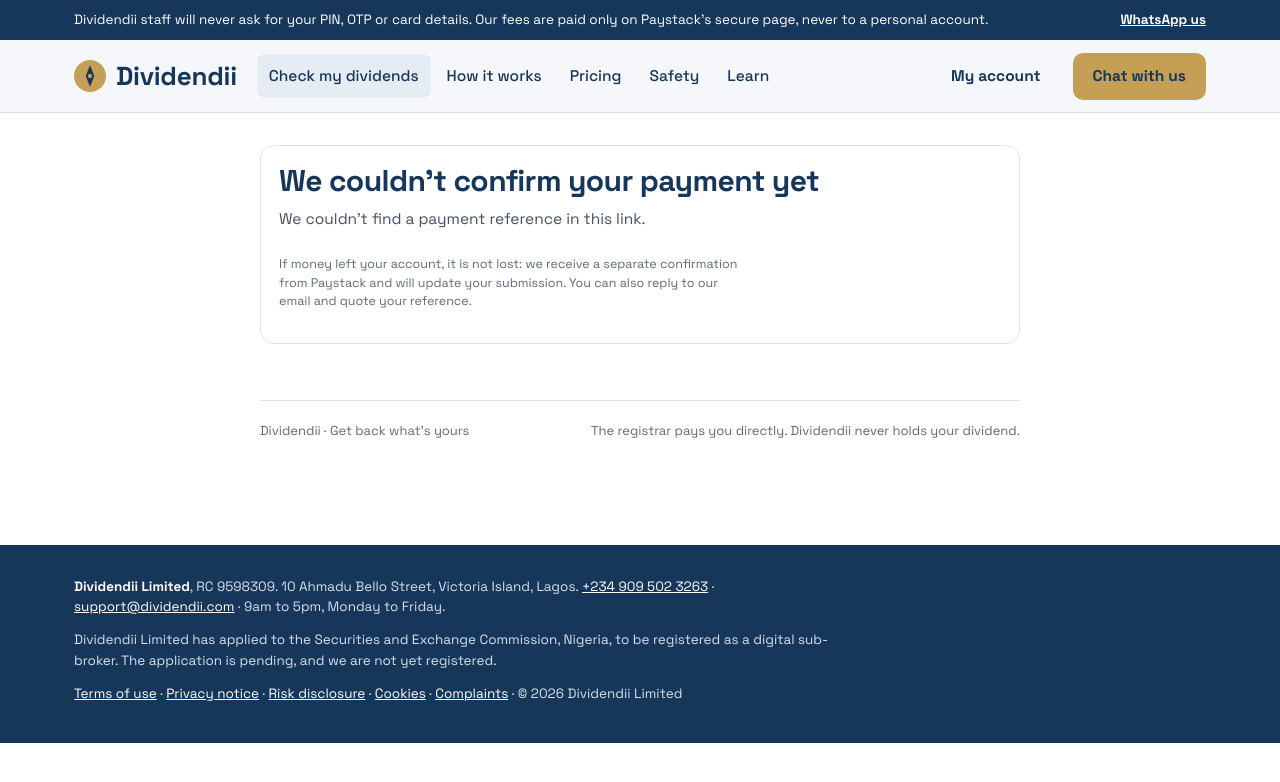
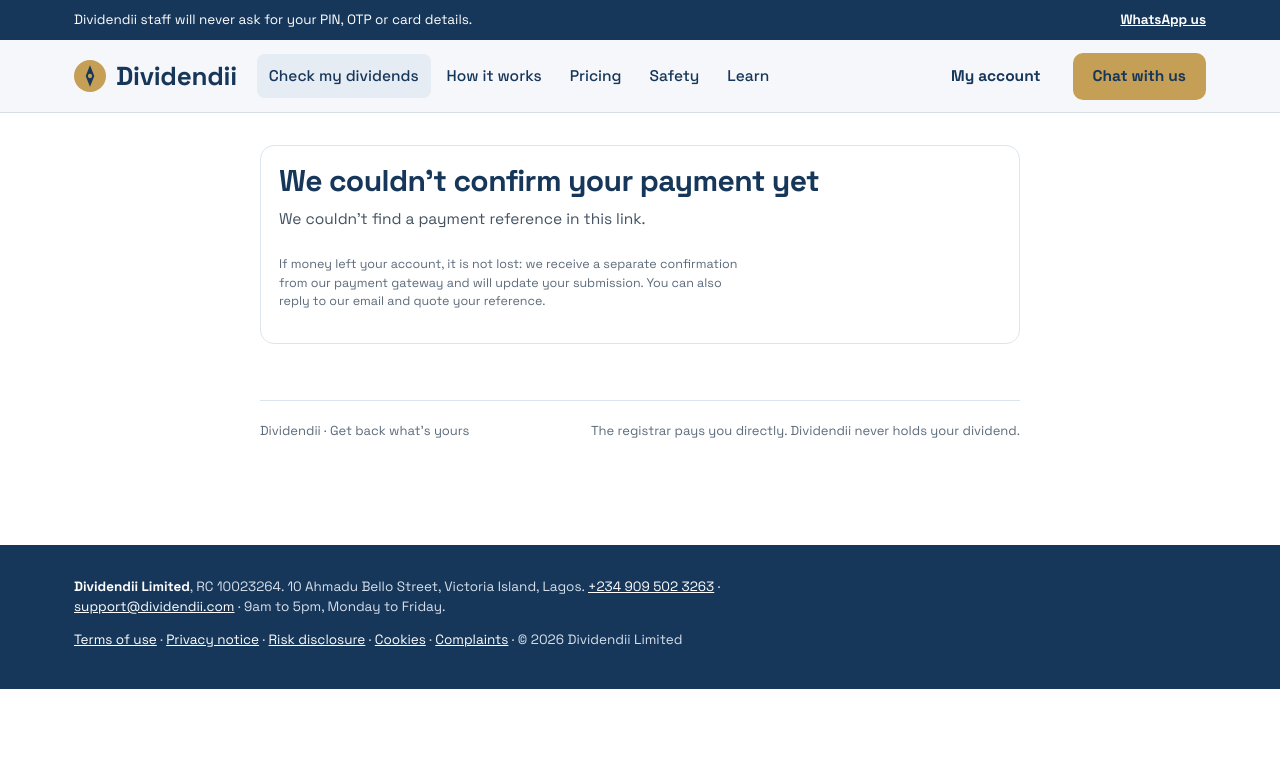
Before and after one commit to Erosennin2000/dividendii-checkv1, a Next.js app: page /check/pilot/paid in a window 1280 px wide. Shown: the top 782 px of the page. Built offline with nearby package versions, Linux system fonts and the light colour scheme.

Commit message:
Word Changes

```diff
--- a/app/account/page.tsx
+++ b/app/account/page.tsx
@@ -255,7 +255,6 @@ function Investing({ waitlist, onChange }: { waitlist: string | null; onChange:
         <span className="tag gold">Coming soon</span>
         <h2>Investing with Dividendii</h2>
         <p>Buy and sell shares on the Nigerian Exchange, hold mutual funds and government bonds, and see your dividends in one place, with your shares held in your own name at CSCS.</p>
-        <p className="tiny">Dividendii Limited has applied to the Securities and Exchange Commission, Nigeria, to be registered as a digital sub-broker. The application is pending, and we are not yet registered. Investing opens only once we are.</p>
         <div className="btn-row" style={{ marginTop: 8 }}>
           <a className="btn gold lg" href="/app">Look around the demo</a>
           {waitlist
--- a/app/page.tsx
+++ b/app/page.tsx
@@ -25,7 +25,6 @@ export default function Landing() {
           <div className="hero-stat">
             <div className="sum">{"₦"}270bn</div>
             <div className="lbl">in dividends sits unclaimed in Nigeria, much of it owed to people who bought shares years ago</div>
-            <div className="src"><a href={SITE.source} target="_blank" rel="noopener noreferrer" style={{ color: "inherit" }}>Source: Nairametrics, 16 July 2026, on the SEC campaign</a></div>
           </div>
         </div>
       </section>
@@ -45,7 +44,7 @@ export default function Landing() {
       </section>
 
       <section className="trust">
-        <div><div className="k">{naira(START_FEE)}</div><div className="v">Start fee per company, plus {VAT_RATE * 100}% VAT ({naira(startFeeWithVat())}), paid securely with Paystack when you send your forms</div></div>
+        <div><div className="k">{naira(START_FEE)}</div><div className="v">Start fee per company, plus {VAT_RATE * 100}% VAT ({naira(startFeeWithVat())}), paid securely through our payment gateway when you send your forms</div></div>
         <div><div className="k">Direct</div><div className="v">The registrar pays your own bank account. Dividendii never holds your dividend</div></div>
         <div><div className="k">{SUCCESS_PERCENT}%</div><div className="v">Of what is actually paid to you, paid by you only after a dividend reaches your account</div></div>
       </section>
--- a/app/pilot/page.tsx
+++ b/app/pilot/page.tsx
@@ -367,11 +367,10 @@ export default function PilotPage() {
             </div>
             <p className="tiny">
               {cfg.payOnline
-                ? <>You pay on Paystack&apos;s secure page by card, bank transfer or USSD. We send your forms as soon as the payment is confirmed. </>
+                ? <>You pay on the payment gateway&apos;s secure page by card, bank transfer or USSD. We send your forms as soon as the payment is confirmed. </>
                 : <>We will email you how to pay the start fee. </>}
               The start fee covers our work and is not a promise that money will be found. The {rate}% is never taken before you are paid: we write to you and you pay it then.
             </p>
-            {cfg.payOnline && cfg.payMode === "test" && <p className="tiny"><b>Test payments:</b> no real money moves. Use Paystack&apos;s test card 4084 0840 8408 4081, any future date, CVV 408.</p>}
             <div style={{ marginTop: 12 }}>
               <Check checked={payAck} onToggle={() => setPayAck((v) => !v)}>
                 <b>I understand the fees above.</b> I agree to pay {nairaExact(total)} now and {rate}% of any dividend I receive.
--- a/app/pilot/paid/page.tsx
+++ b/app/pilot/paid/page.tsx
@@ -32,7 +32,7 @@ export default function PaidPage() {
     <div className="pwrap"><section className="card">
       <h1>We couldn&apos;t confirm your payment yet</h1>
       <p className="lede">{error}</p>
-      <p className="tiny">If money left your account, it is not lost: we receive a separate confirmation from Paystack and will update your submission. You can also reply to our email and quote your reference.</p>
+      <p className="tiny">If money left your account, it is not lost: we receive a separate confirmation from our payment gateway and will update your submission. You can also reply to our email and quote your reference.</p>
     </section></div>
   );
   if (!out) return (
@@ -57,7 +57,7 @@ export default function PaidPage() {
   if (out.kind === "success") return (
     <div className="pwrap"><section className="card">
       <h1>Thank you, {out.firstName}. We&apos;ve received your success fee.</h1>
-      <p className="lede">{out.amount != null && <>We received <b>{nairaExact(out.amount)}</b>. </>}Your reference is <b>{out.ref}</b>. Paystack will email your receipt. Thank you for dealing with us honestly.</p>
+      <p className="lede">{out.amount != null && <>We received <b>{nairaExact(out.amount)}</b>. </>}Your reference is <b>{out.ref}</b>. The payment gateway will email your receipt. Thank you for dealing with us honestly.</p>
     </section></div>
   );
 
--- a/components/SiteChrome.tsx
+++ b/components/SiteChrome.tsx
@@ -8,7 +8,7 @@ export function SiteHeader({ active = "check" }: { active?: "check" | "account"
   return (
     <>
       <div className="sx-notice"><div className="sx-wrap">
-        <span>Dividendii staff will never ask for your PIN, OTP or card details. Our fees are paid only on Paystack&apos;s secure page, never to a personal account.</span>
+        <span>Dividendii staff will never ask for your PIN, OTP or card details.</span>
         <a href={wa} target="_blank" rel="noopener noreferrer">WhatsApp us</a>
       </div></div>
       <header className="sx-head"><div className="sx-wrap">
@@ -31,7 +31,6 @@ export function SiteFooter() {
   return (
     <footer className="sx-foot"><div className="sx-wrap">
       <p><strong>{SITE.legal}</strong>, {SITE.rc}. {SITE.address}. <a href={"tel:" + SITE.phoneTel}>{SITE.phone}</a> · <a href={"mailto:" + SITE.email}>{SITE.email}</a> · {SITE.hours}.</p>
-      <p>{SITE.legal} has applied to the Securities and Exchange Commission, Nigeria, to be registered as a digital sub-broker. The application is pending, and we are not yet registered.</p>
       <p><a href="/legal#terms">Terms of use</a> · <a href="/legal#privacy">Privacy notice</a> · <a href="/legal#risk">Risk disclosure</a> · <a href="/legal#cookies">Cookies</a> · <a href="/safety#complaints">Complaints</a> · © 2026 {SITE.legal}</p>
     </div></footer>
   );
--- a/lib/pilot/mail.ts
+++ b/lib/pilot/mail.ts
@@ -158,7 +158,7 @@ export function payLinkEmail(s: PilotSubmission, link: string, settings: PilotSe
     `Hello ${s.profile.firstName},`, ``,
     `Your dividend forms are ready, reference ${s.ref}. We send them to the registrars as soon as your start fee is paid.`, ``,
     `Amount: ${amount} (${naira(settings.payAheadPerCompany)} plus 7.5% VAT for each of ${n} ${n === 1 ? "company" : "companies"}).`, ``,
-    `Pay securely with Paystack here:`, link, ``,
+    `Pay securely here:`, link, ``,
     `${BRAND} staff will never ask for your PIN, OTP or card details by phone, WhatsApp or email.`, ``,
     `Questions? Reply to this email and quote ${s.ref}.`, ``, BRAND,
   ].join("\n");
@@ -166,7 +166,7 @@ export function payLinkEmail(s: PilotSubmission, link: string, settings: PilotSe
     `<p>Hello ${esc(s.profile.firstName)},</p>` +
     `<p>Your dividend forms are ready, reference <b>${esc(s.ref)}</b>. We send them to the registrars as soon as your start fee is paid.</p>` +
     `<p><b>Amount: ${esc(amount)}</b> (${esc(naira(settings.payAheadPerCompany))} plus 7.5% VAT for each of ${n} ${n === 1 ? "company" : "companies"}).</p>` +
-    `<p><a href="${esc(link)}" style="background:#C59F56;color:#17375A;font-weight:bold;padding:10px 18px;border-radius:8px;text-decoration:none;display:inline-block">Pay ${esc(amount)} with Paystack</a></p>` +
+    `<p><a href="${esc(link)}" style="background:#C59F56;color:#17375A;font-weight:bold;padding:10px 18px;border-radius:8px;text-decoration:none;display:inline-block">Pay ${esc(amount)}</a></p>` +
     `<p style="color:#5b6472">${esc(BRAND)} staff will never ask for your PIN, OTP or card details by phone, WhatsApp or email.</p>` +
     `<p>Questions? Reply to this email and quote ${esc(s.ref)}.</p><p>${esc(BRAND)}</p>`,
   );
@@ -185,7 +185,7 @@ export function successFeeEmail(s: PilotSubmission, link: string | null, note =
     ? `Prefer a bank transfer? Pay ${rate}% of what you received to ${acct.accountName || BRAND}, ${acct.bank}, account ${acct.accountNumber}. Use ${s.ref} as the reference, and reply to tell us the amount you received.`
     : "";
   const how = link
-    ? `Tell us how much you received and pay the ${rate}% securely with Paystack here:`
+    ? `Tell us how much you received and pay the ${rate}% securely here:`
     : `Please reply to this email with the amount you received, and we will send you how to pay the ${rate}%.`;
   const text = [
     `Hello ${s.profile.firstName},`, ``,
--- a/lib/site.ts
+++ b/lib/site.ts
@@ -2,7 +2,7 @@
 export const SITE = {
   brand: "Dividendii",
   legal: "Dividendii Limited",
-  rc: "RC 9598309",
+  rc: "RC 10023264",
   address: "10 Ahmadu Bello Street, Victoria Island, Lagos",
   phone: "+234 909 502 3263",
   phoneTel: "+2349095023263",
@@ -10,7 +10,6 @@ export const SITE = {
   email: "support@dividendii.com",
   hours: "9am to 5pm, Monday to Friday",
   home: "https://www.dividendii.com",
-  source: "https://nairametrics.com/2026/07/16/sec-launches-nationwide-campaign-to-recover-n270-billion-unclaimed-dividends/",
 };
 /** Start fee, per company, before VAT. Paid when the forms are sent. */
 export const START_FEE = 150;
```
Also changed, not shown: app/pilot/pay/page.tsx (+4 -5 lines).
